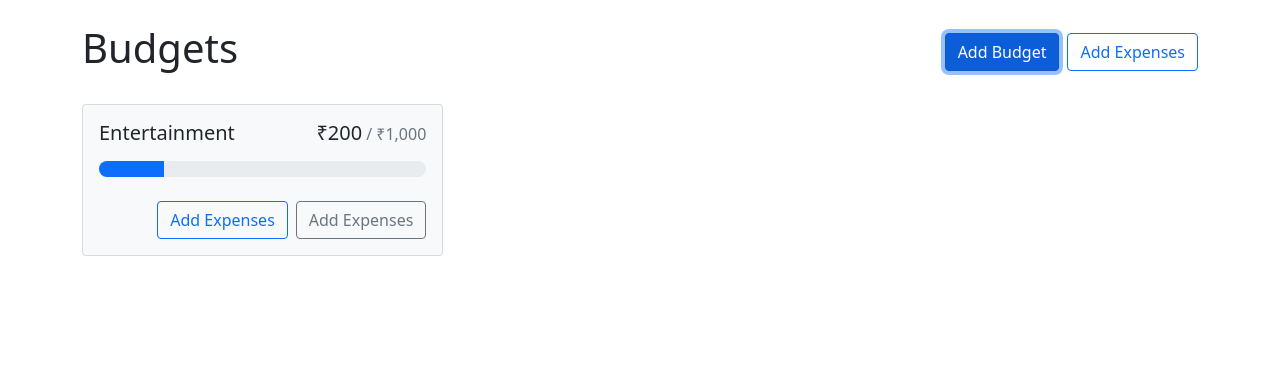
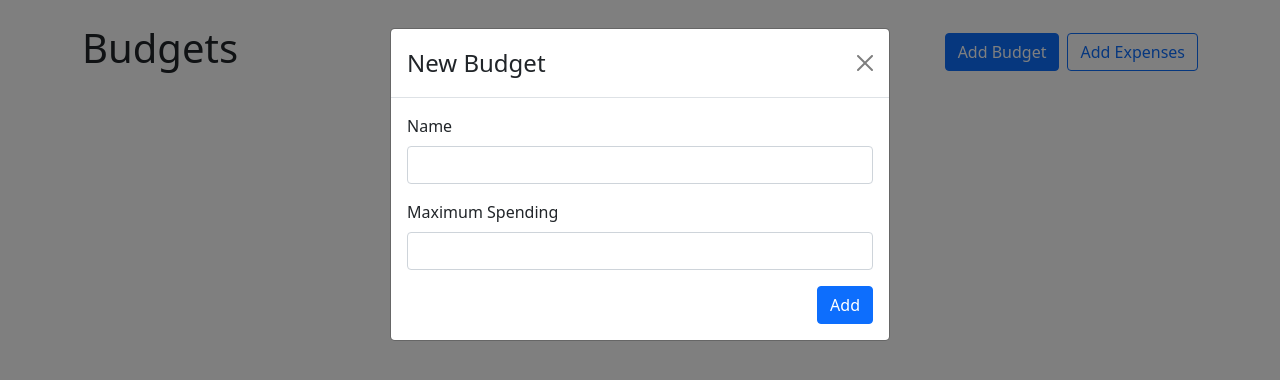
Before and after one commit to manikagnish/budget-app, a React (Create React App) app: page / in a window 1280 px wide. Both pictures are taken after a click on the button "Add Budget". Shown: the top 380 px of the page. Built offline with nearby package versions, Linux system fonts and the light colour scheme.

Commit message:
created ability to add budget

```diff
--- a/src/App.jsx
+++ b/src/App.jsx
@@ -1,13 +1,24 @@
 import { Button, Stack } from "react-bootstrap";
 import Container from "react-bootstrap/container";
+import AddButtonModal from "./components/AddButtonModal";
 import BudgetCard from "./components/BudgetCard";
+import { useState } from "react";
+import { useBudgets } from "./contexts/BudgetContext";
 
 function App() {
+  const { budgets, getBudgetExpenses } = useBudgets();
+  const [showAdddBudgetModal, setShowAdddBudgetModal] = useState();
   return (
+    <>
       <Container className="my-4">
         <Stack direction="horizontal" gap="2" className="mb-4">
           <h1 className="me-auto">Budgets</h1>
-        <Button variant="primary">Add Budget</Button>
+          <Button
+            variant="primary"
+            onClick={() => setShowAdddBudgetModal(true)}
+          >
+            Add Budget
+          </Button>
           <Button variant="outline-primary">Add Expenses</Button>
         </Stack>
         <div
@@ -18,9 +29,27 @@
             alignItems: "flex-start",
           }}
         >
-        <BudgetCard name="Entertainment" gray amount={200} max={1000} />
+          {budgets.map((budget) => {
+            const amount = getBudgetExpenses(budget.id).reduce(
+              (total, expense) => total + expense.amount,
+              0
+            );
+            return (
+              <BudgetCard
+                key={budget.id}
+                name={budget.name}
+                amount={budget.amount}
+                max={budget.max}
+              />
+            );
+          })}
         </div>
       </Container>
+      <AddButtonModal
+        show={showAdddBudgetModal}
+        handleClose={() => setShowAdddBudgetModal()}
+      />
+    </>
   );
 }
 
--- /dev/null
+++ b/src/components/AddButtonModal.jsx
@@ -0,0 +1,48 @@
+import { useRef } from "react";
+import { Button, Form, Modal } from "react-bootstrap";
+import { useBudgets } from "../contexts/BudgetContext";
+
+export default function AddButtonModal({ show, handleClose }) {
+  const nameRef = useRef();
+  const maxRef = useRef();
+  const { addBudget } = useBudgets();
+
+  const handleSubmit = (e) => {
+    e.preventDefault();
+    addBudget({
+      name: nameRef.current.value,
+      max: parseFloat(maxRef.current.value),
+    });
+    handleClose();
+  };
+  return (
+    <Modal show={show} onHide={handleClose}>
+      <Form onSubmit={handleSubmit}>
+        <Modal.Header closeButton>
+          <Modal.Title>New Budget</Modal.Title>
+        </Modal.Header>
+        <Modal.Body>
+          <Form.Group className="mb-3" controlId="name">
+            <Form.Label>Name</Form.Label>
+            <Form.Control ref={nameRef} type="text" required />
+          </Form.Group>
+          <Form.Group className="mb-3" controlId="max">
+            <Form.Label>Maximum Spending</Form.Label>
+            <Form.Control
+              ref={maxRef}
+              type="number"
+              required
+              min={0}
+              step={0.01}
+            />
+          </Form.Group>
+          <div className="d-flex justify-content-end">
+            <Button variant="primary" type="submit">
+              Add
+            </Button>
+          </div>
+        </Modal.Body>
+      </Form>
+    </Modal>
+  );
+}
```
Lines whose indentation alone changed are shown as unchanged.
